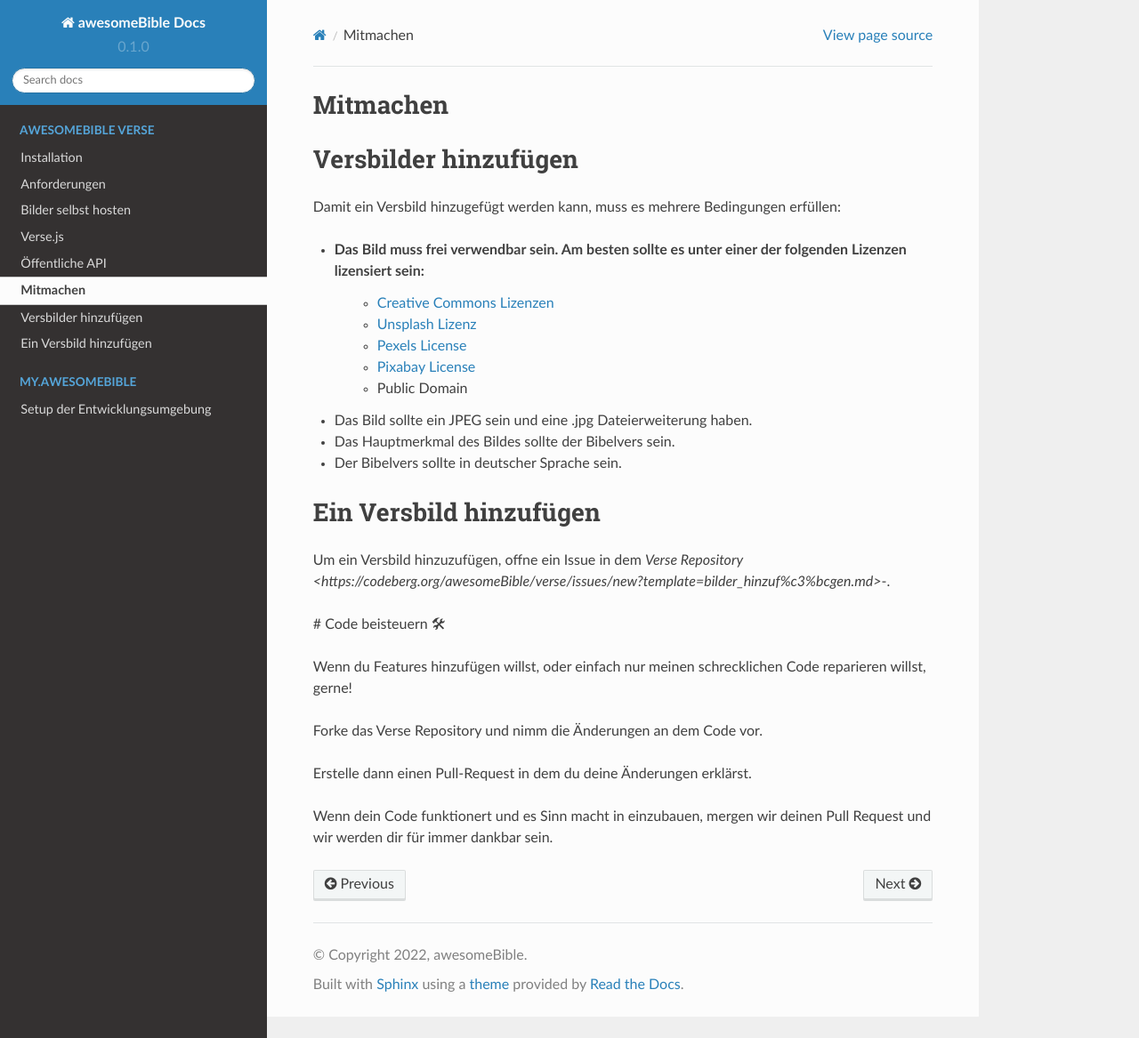
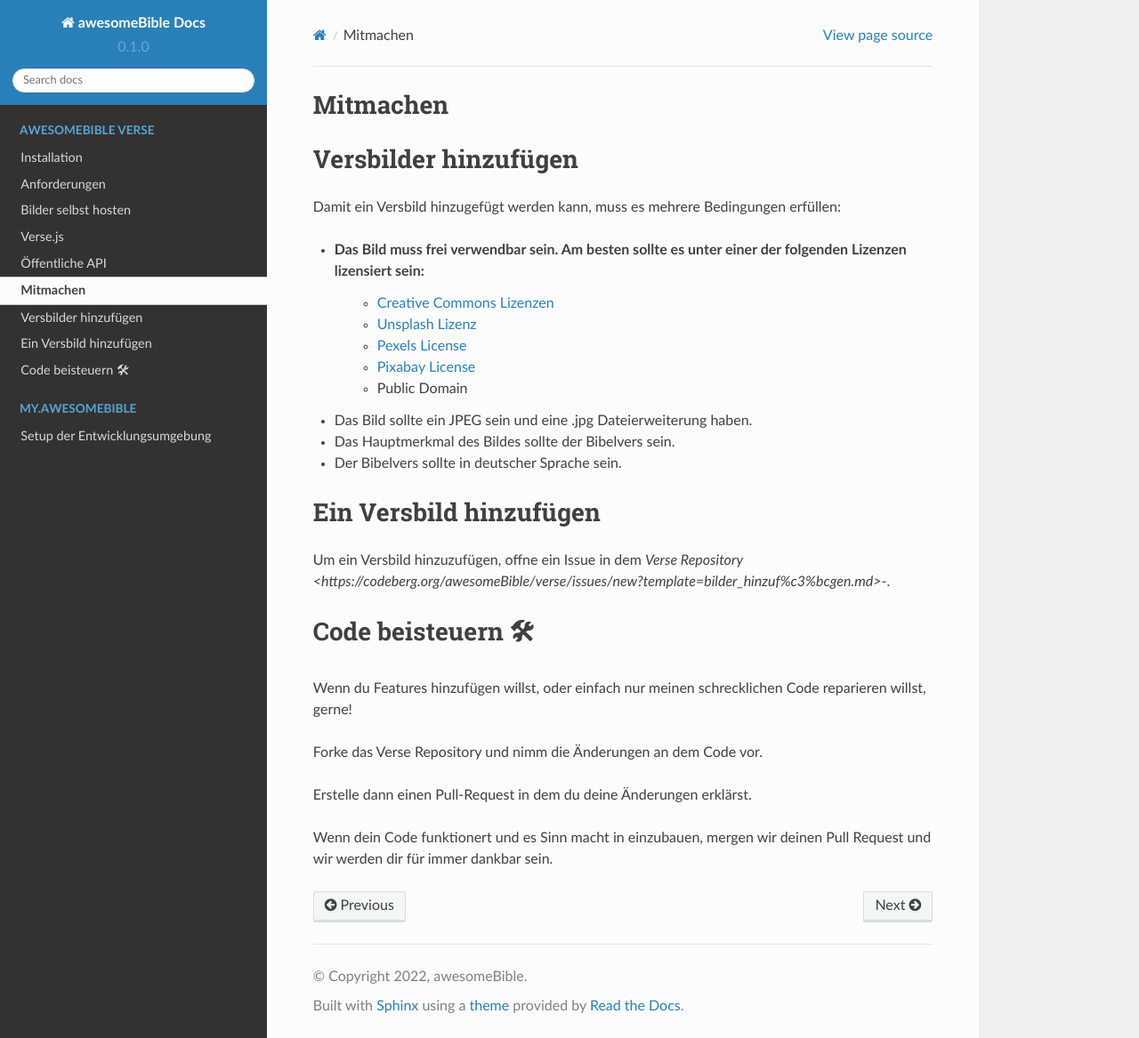
Before and after one commit to awesomebible/docs, a Sphinx documentation site: the page built from docs/source/verse-contribute.rst, in a window 1280 px wide and 1167 px high. Shown: the whole window at 89% size. Built offline with Sphinx 7.4.7 and the Read the Docs theme 2.0.0, drawn with Linux system fonts in a browser that asks for light colours.

Commit message:
verse-contribute: Überschrift hinzugefügt

```diff
--- a/docs/source/verse-contribute.rst
+++ b/docs/source/verse-contribute.rst
@@ -22,7 +22,8 @@ Ein Versbild hinzufügen
 
 Um ein Versbild hinzuzufügen, offne ein Issue in dem `Verse Repository <https://codeberg.org/awesomeBible/verse/issues/new?template=bilder_hinzuf%c3%bcgen.md>`-.
 
-# Code beisteuern 🛠
+Code beisteuern 🛠
+=========
 
 Wenn du Features hinzufügen willst, oder einfach nur meinen schrecklichen Code reparieren willst, gerne!
 
```
